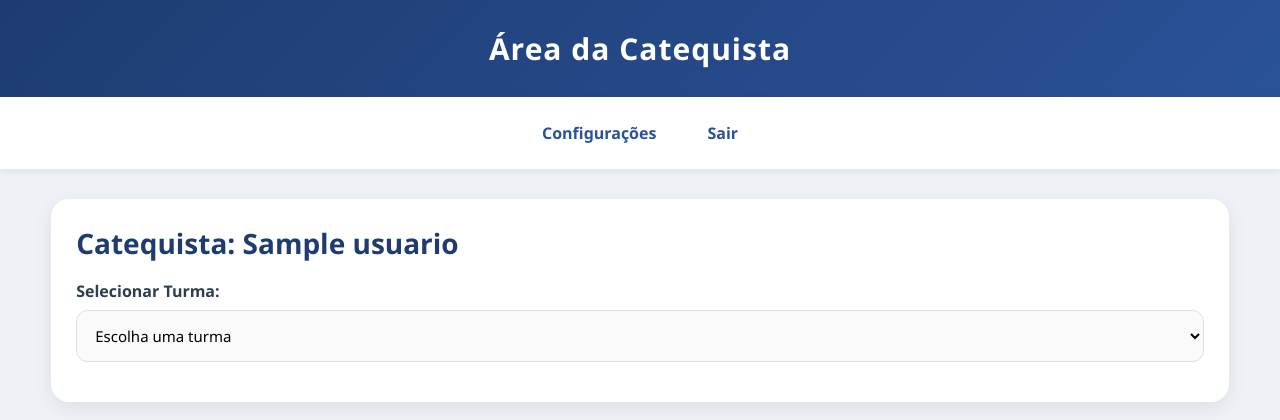
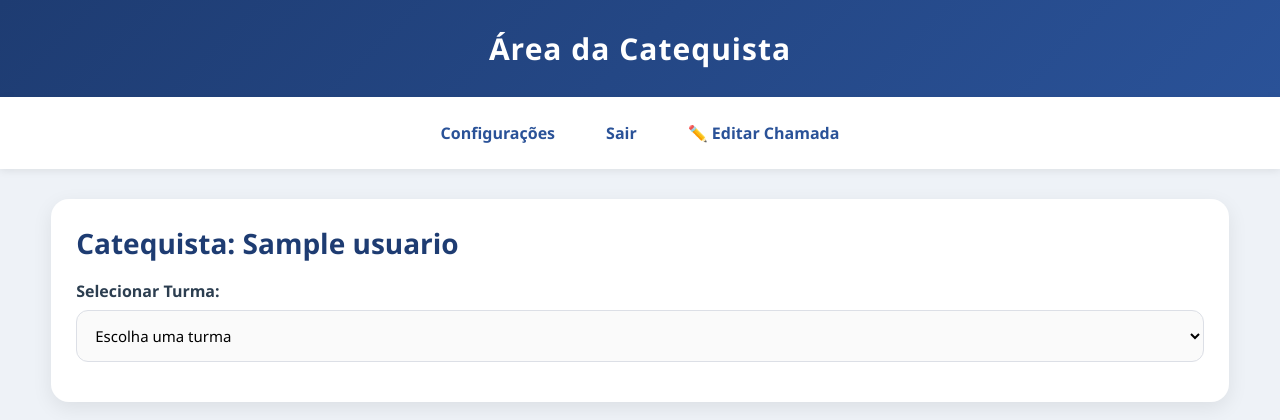
Before and after one commit to gustavosrodrigues17-gif/Sist-Cateq, a Flask app: page /catequista in a window 1280 px wide. Shown: the top 420 px of the page. Run offline with Flask 3, Linux system fonts and the light colour scheme; the visitor is signed in with stand-in values (Sample User, id 1); a database or web service that is not in the repository returns one stand-in record (values such as "Sample title"); some libraries are stand-ins or nearby versions.

Commit message:
Update catequista.html

```diff
--- a/templates/catequista.html
+++ b/templates/catequista.html
@@ -47,6 +47,10 @@
 
     <a href="/deslogar">
         Sair
+    </a>
+
+    <a href="/editar_chamada">
+    ✏️ Editar Chamada
     </a>
 
 </nav>
```
